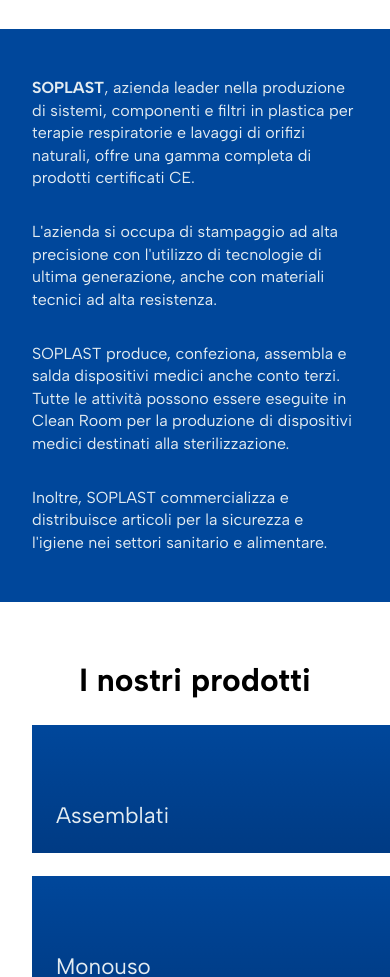
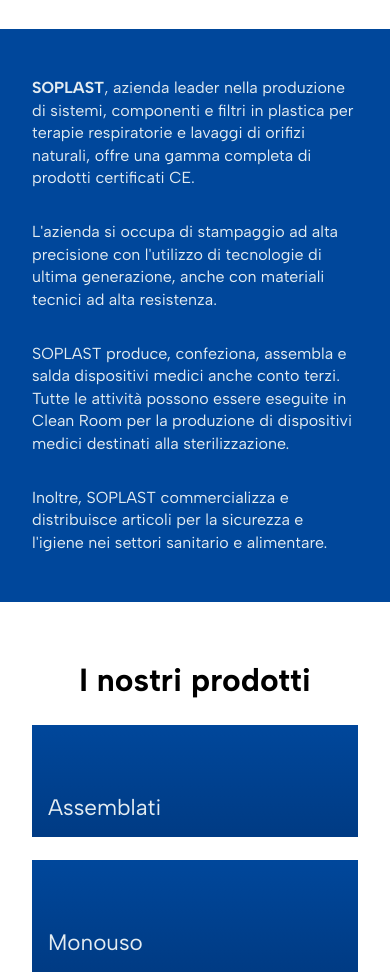
Before and after one commit to kaialiani/Soplast, a plain HTML site: page index.html in a window 390 px wide. Shown: the part 127-1104 px from the top of the page. Drawn offline with Linux system fonts and the light colour scheme.

Commit message:
fixed products boxes responsiveness

```diff
--- a/style.css
+++ b/style.css
@@ -287,7 +287,8 @@ article p {
   }
 
   .home-products-grid a {
-    padding: 1.5rem;
+    padding: 1rem;
+    width: auto;
   }
 
   .contatti-grid {
```
